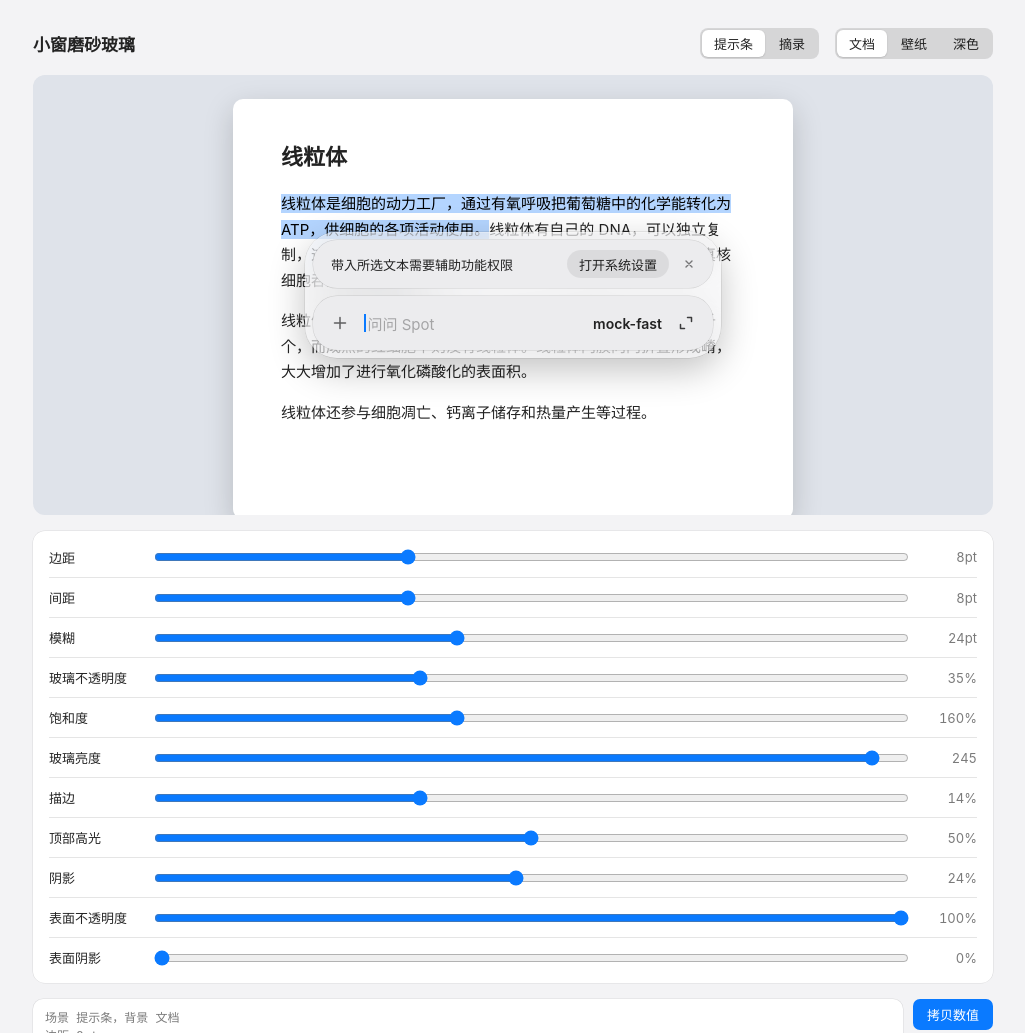
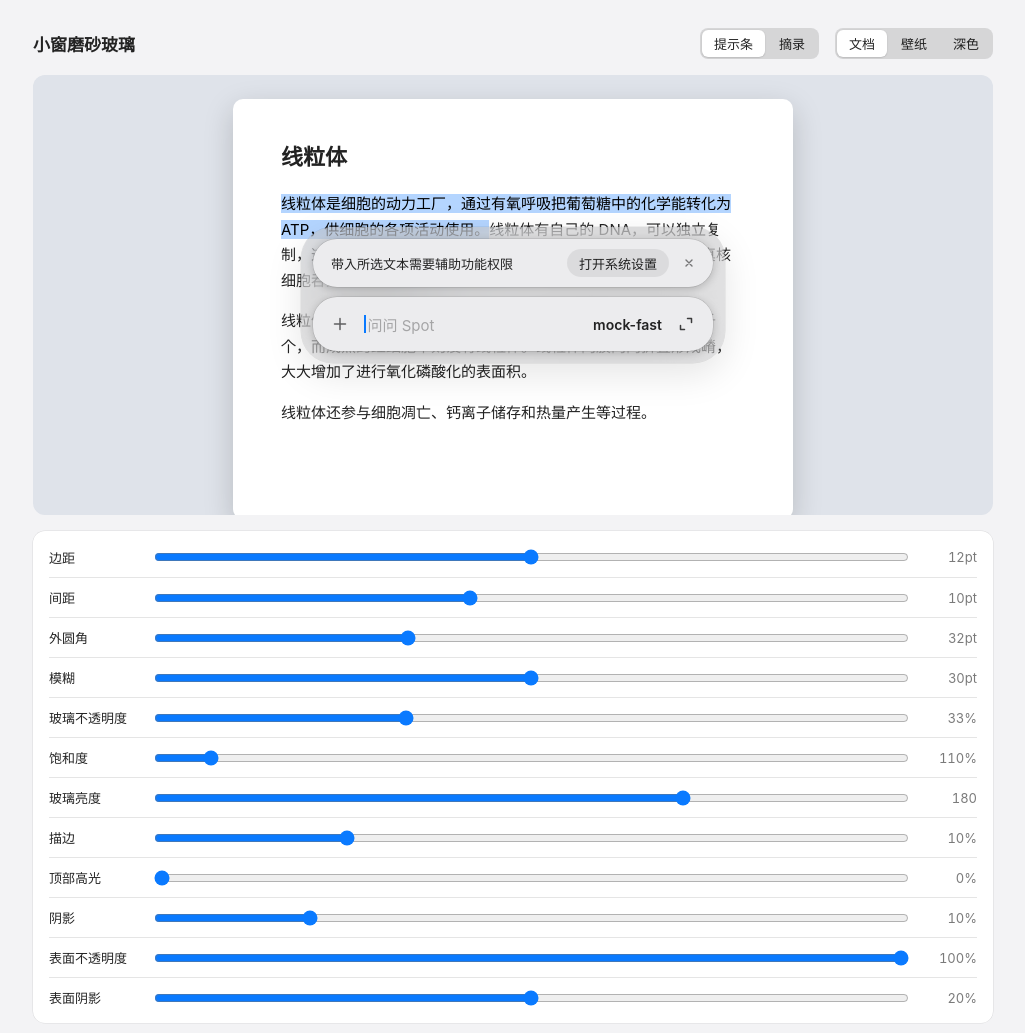
Before and after one commit to Maimai-l/spot-chat, a plain HTML site: page docs/design/glass-tuner.html in a window 1280 px wide. Shown: the top 1033 px of the page, without its empty margins (127-1152 px from the left). Drawn offline with Linux system fonts and the light colour scheme.

Commit message:
Start the glass tuner from values measured on the owner's reference [skip ci]
Co-Authored-By: Claude Opus 5.5 <noreply@anthropic.com>
Claude-Session: https://claude.ai/code/session_01REvHc4SjjqMcxY8UXeyBUw

```diff
--- a/docs/design/glass-tuner.html
+++ b/docs/design/glass-tuner.html
@@ -143,20 +143,22 @@ input[type=range]{width:100%;accent-color:var(--accent)}
 </template>
 
 <script>
-// Each control: its CSS variable, label, range and unit. The outer corner follows the inner 24 plus the padding,
-// so the glass stays concentric with the surfaces.
+// Each control: its CSS variable, label, range and unit. The defaults are measured from the reference the owner
+// sent: a 12 pt frame of neutral gray glass at about a third opaque, 10 pt between the panels, and an outer corner
+// 8 pt larger than the panels' (concentric would be 24 plus the padding).
 const controls = [
-  {id:'pad', label:'边距', min:0, max:24, step:1, value:8, unit:'pt'},
-  {id:'gap', label:'间距', min:0, max:24, step:1, value:8, unit:'pt'},
-  {id:'blur', label:'模糊', min:0, max:60, step:1, value:24, unit:'pt'},
-  {id:'alpha', label:'玻璃不透明度', min:0, max:100, step:1, value:35, unit:'%'},
-  {id:'sat', label:'饱和度', min:100, max:250, step:5, value:160, unit:'%'},
-  {id:'tintL', label:'玻璃亮度', min:0, max:255, step:1, value:245, unit:''},
-  {id:'rim', label:'描边', min:0, max:40, step:1, value:14, unit:'%'},
-  {id:'hi', label:'顶部高光', min:0, max:100, step:1, value:50, unit:'%'},
-  {id:'shadow', label:'阴影', min:0, max:50, step:1, value:24, unit:'%'},
+  {id:'pad', label:'边距', min:0, max:24, step:1, value:12, unit:'pt'},
+  {id:'gap', label:'间距', min:0, max:24, step:1, value:10, unit:'pt'},
+  {id:'outer', label:'外圆角', min:24, max:48, step:1, value:32, unit:'pt'},
+  {id:'blur', label:'模糊', min:0, max:60, step:1, value:30, unit:'pt'},
+  {id:'alpha', label:'玻璃不透明度', min:0, max:100, step:1, value:33, unit:'%'},
+  {id:'sat', label:'饱和度', min:100, max:250, step:5, value:110, unit:'%'},
+  {id:'tintL', label:'玻璃亮度', min:0, max:255, step:1, value:180, unit:''},
+  {id:'rim', label:'描边', min:0, max:40, step:1, value:10, unit:'%'},
+  {id:'hi', label:'顶部高光', min:0, max:100, step:1, value:0, unit:'%'},
+  {id:'shadow', label:'阴影', min:0, max:50, step:1, value:10, unit:'%'},
   {id:'solid', label:'表面不透明度', min:40, max:100, step:1, value:100, unit:'%'},
-  {id:'inner', label:'表面阴影', min:0, max:30, step:1, value:0, unit:'%'},
+  {id:'inner', label:'表面阴影', min:0, max:40, step:1, value:20, unit:'%'},
 ];
 const state = Object.fromEntries(controls.map(c => [c.id, c.value]));
 const box = document.getElementById('controls');
@@ -173,7 +175,7 @@ function apply() {
   const s = group.style;
   s.setProperty('--pad', state.pad + 'px');
   s.setProperty('--gap', state.gap + 'px');
-  s.setProperty('--outer', (24 + state.pad) + 'px');
+  s.setProperty('--outer', state.outer + 'px');
   s.setProperty('--blur', state.blur + 'px');
   s.setProperty('--alpha', state.alpha / 100);
   s.setProperty('--sat', state.sat + '%');
@@ -186,7 +188,7 @@ function apply() {
   s.setProperty('--inner', state.inner / 100);
   for (const c of controls) document.getElementById('o-' + c.id).textContent = state[c.id] + c.unit;
   document.getElementById('values').textContent =
-    `场景 ${names[scene]}，背景 ${names[desk]}\n` + controls.map(c => `${c.label} ${state[c.id]}${c.unit}`).join('\n') + `\n外圆角 ${24 + state.pad}pt`;
+    `场景 ${names[scene]}，背景 ${names[desk]}\n` + controls.map(c => `${c.label} ${state[c.id]}${c.unit}`).join('\n') + `\n同心外圆角 ${24 + state.pad}pt`;
 }
 
 let scene = 'notice', desk = 'doc';
```
